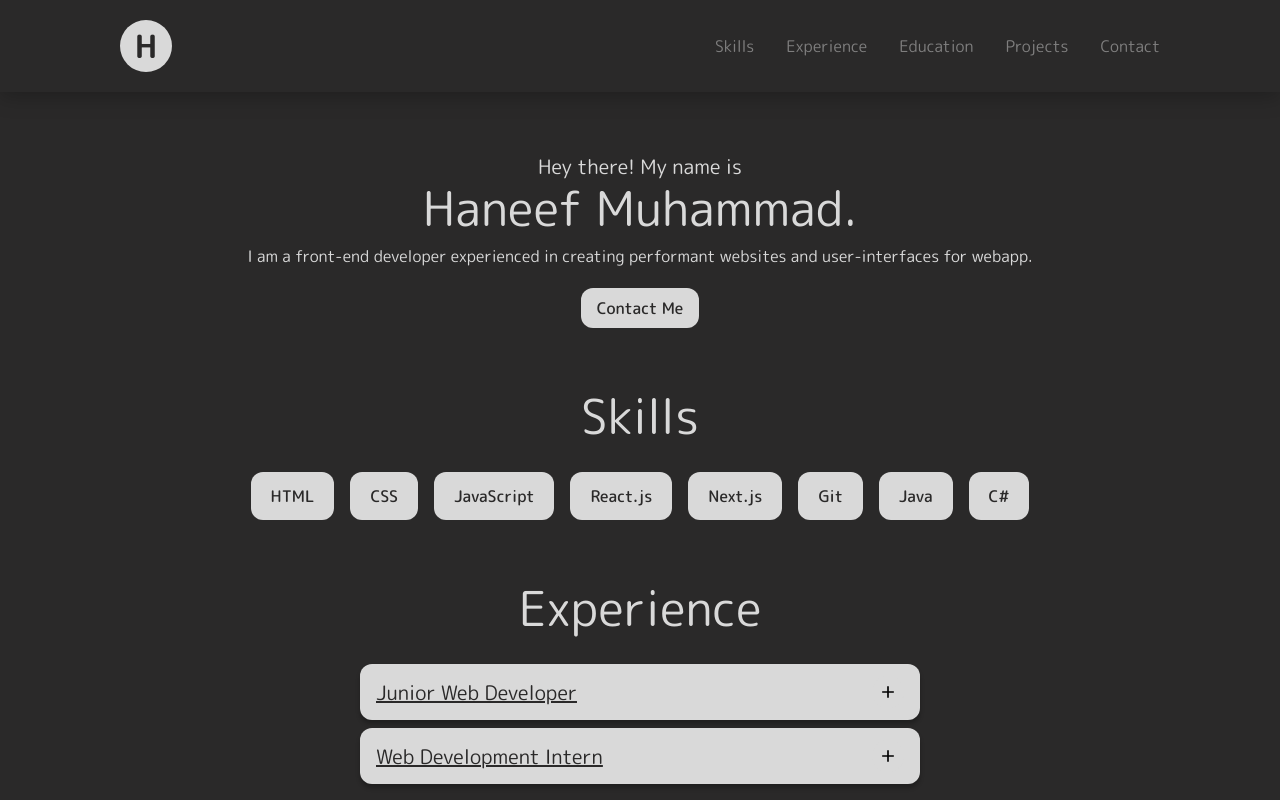
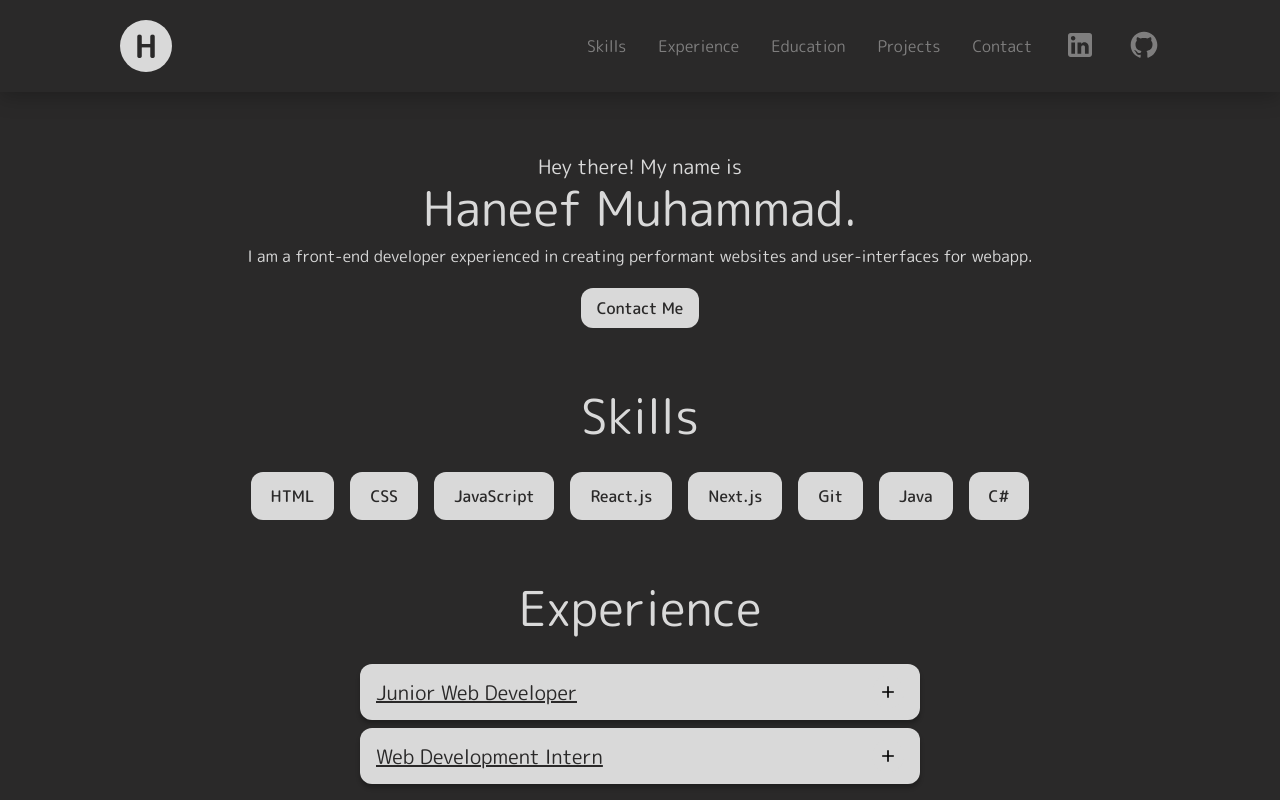
Before and after one commit to haneefmhmmd/resume, a React (Create React App) app: page / in a window 1280 px wide. Shown: the top 800 px of the page. Built offline with nearby package versions, Linux system fonts and the light colour scheme.

Commit message:
added few improvements

```diff
--- a/src/components/Header.jsx
+++ b/src/components/Header.jsx
@@ -1,6 +1,8 @@
 import React, { useEffect, useRef, useState } from "react";
 import { ReactComponent as CloseIcon } from "../assets/Close.svg";
+import { ReactComponent as Github } from "../assets/Github.svg";
 import { ReactComponent as Hamburger } from "../assets/Hamburger.svg";
+import { ReactComponent as Linkedin } from "../assets/Linkedin.svg";
 export default function Header() {
   const navLinkContainer = useRef(null);
 
@@ -79,6 +81,22 @@ export default function Header() {
           >
             Contact
           </a>
+          <a
+            href="https://www.linkedin.com/in/haneefmhmmd/"
+            target="_blank"
+            rel="noreferrer noopener"
+            className="header__social-icon"
+          >
+            <Linkedin />
+          </a>
+          <a
+            href="https://github.com/haneefmhmmd"
+            target="_blank"
+            rel="noreferrer noopener"
+            className="header__social-icon"
+          >
+            <Github />
+          </a>
           <button className="close-icon" onClick={toggleBtnClickHandler}>
             <CloseIcon />
           </button>
--- a/src/styles/abstracts/_variables.scss
+++ b/src/styles/abstracts/_variables.scss
@@ -2,4 +2,7 @@ $primary-color: #2a2929;
 $secondary-color: #d9d9d9;
 $black: #000000;
 $white: #ffffff;
+$white-100: rgba(255, 255, 255, 0.926);
 $red: #dd2727;
+
+$box-shadow-white: 0px 4px 20px 0px rgba(#ffffff, 0.25);
--- a/src/styles/components/_accordion.scss
+++ b/src/styles/components/_accordion.scss
@@ -12,10 +12,16 @@
   padding: 12px 16px;
   border-radius: 12px;
   box-shadow: 0px 4px 4px 0px rgba(0, 0, 0, 0.25);
-  transition: 0.25s linear box-shadow;
+  transition: 0.15s linear;
 
   cursor: pointer;
+  &:hover{
+    background-color: $white-100;
+    box-shadow: $box-shadow-white;
+  }
   &.open {
+    background-color: $white-100;
+    box-shadow: $box-shadow-white;
     .accordion__close-icon {
       display: flex;
     }
--- a/src/styles/components/_button.scss
+++ b/src/styles/components/_button.scss
@@ -18,7 +18,7 @@ button {
     justify-content: center;
     align-items: center;
     background-color: $secondary-color;
-    transition: 0.25s linear background-color;
+    transition: 0.15s linear background-color;
     &:hover {
       background-color: $white;
     }
--- a/src/styles/components/_card.scss
+++ b/src/styles/components/_card.scss
@@ -2,10 +2,10 @@
     padding: 16px 16px 24px;
     background-color: $secondary-color;
     border-radius: 12px;
-    transition: 0.25s linear background-color;
+    transition: 0.15s linear background-color;
     &:hover{
-        background-color: rgb(238, 236, 236);
-        box-shadow: 0px 4px 20px 0px rgba(#ffffff, 0.25);
+        background-color: $white;
+        box-shadow: $box-shadow-white;
     }
 
     & > * +*{
--- a/src/styles/components/_input.scss
+++ b/src/styles/components/_input.scss
@@ -11,6 +11,9 @@
     border-radius: 12px;
     outline: none;
     border: none;
+    &:focus{
+        background-color: $white-100;
+    }
 }
 .input--textarea{
     resize: none;
@@ -34,4 +37,9 @@
         font-size: 12px;
         color: $red;
     }
+    &:focus-within{
+        .input-label{
+            color: $white;
+        }
+    }
 }
--- a/src/styles/components/_tag.scss
+++ b/src/styles/components/_tag.scss
@@ -6,7 +6,7 @@
     border-radius: 12px;
     font-size: 16px;
     font-weight: 500;
-    transition: 0.25s linear background-color;
+    transition: 0.1s linear background-color;
     &:hover{
         background-color: $white;
     }
--- a/src/styles/layout/_header.scss
+++ b/src/styles/layout/_header.scss
@@ -48,7 +48,10 @@
 }
 
 .header__link-container {
+
   @include respond-above(tablet) {
+    display: flex;
+    align-items: center;
     & > * + * {
       margin-left: 32px;
     }
@@ -92,6 +95,18 @@
   }
 }
 
+.header__social-icon {
+  path{
+    transition: 0.15s linear;
+    fill: rgba($color: $white, $alpha: 0.4);
+  }
+  &:hover{
+    path {
+        fill: $white;
+      }
+  }
+}
+
 .hamburger,
 .close-icon {
   width: 48px;
```
